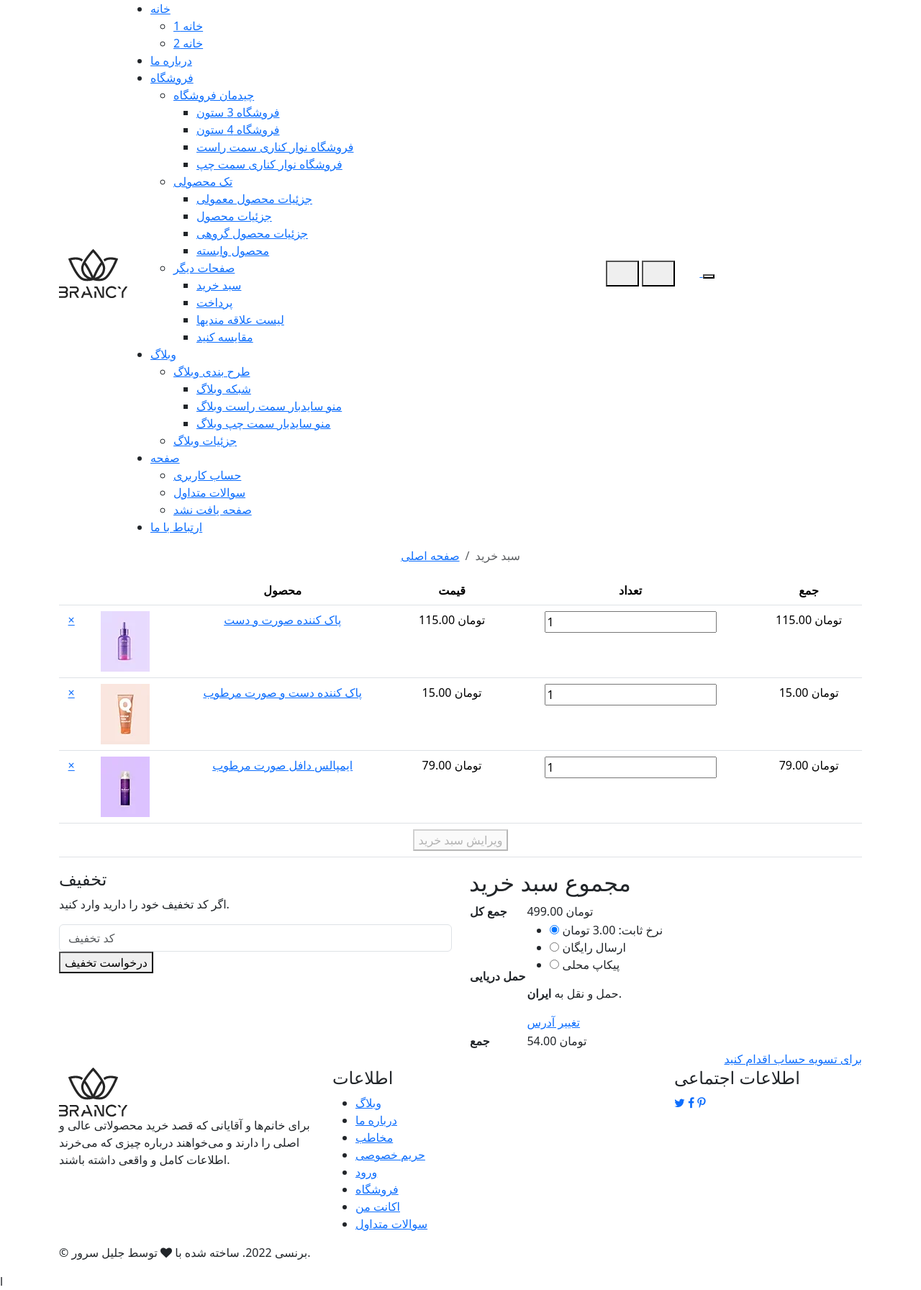
After one commit to HjtDev/Cosmetic-Shop, a Django app: page /cart/ in a window 1280 px wide. The commit adds this page. Shown: the whole page at 72% size. Run offline with Django 5.2, Linux system fonts and the light colour scheme; parts of the project's set-up code (start-up, migrations or seed data) failed here and were passed over; some libraries are stand-ins or nearby versions.

Commit message:
feat(cart-base-page)
Added cart list page

```diff
--- /dev/null
+++ b/cart/templates/product-cart.html
@@ -0,0 +1,191 @@
+{% extends 'parent/base.html' %}
+
+{% block title %}
+    سبد خرید
+{% endblock %}
+
+{% block content %}
+    <main class="main-content">
+
+        <!--== Start Page Header Area Wrapper ==-->
+        <nav aria-label="breadcrumb" class="breadcrumb-style1">
+            <div class="container">
+                <ol class="breadcrumb justify-content-center">
+                    <li class="breadcrumb-item"><a href="index-one.html">صفحه اصلی</a></li>
+                    <li class="breadcrumb-item active" aria-current="page">سبد خرید</li>
+                </ol>
+            </div>
+        </nav>
+        <!--== End Page Header Area Wrapper ==-->
+
+        <!--== Start Product Area Wrapper ==-->
+        <section class="section-space">
+            <div class="container">
+                <div class="shopping-cart-form table-responsive">
+                    <form action="#" method="post">
+                        <table class="table text-center">
+                            <thead>
+                            <tr>
+                                <th class="product-remove">&nbsp;</th>
+                                <th class="product-thumbnail">&nbsp;</th>
+                                <th class="product-name">محصول</th>
+                                <th class="product-price">قیمت</th>
+                                <th class="product-quantity">تعداد</th>
+                                <th class="product-subtotal">جمع</th>
+                            </tr>
+                            </thead>
+                            <tbody>
+                            <tr class="tbody-item">
+                                <td class="product-remove">
+                                    <a class="remove" href="javascript:void(0)">×</a>
+                                </td>
+                                <td class="product-thumbnail">
+                                    <div class="thumb">
+                                        <a href="single-product.html">
+                                            <img src="files/images/shop/cart1.webp" width="68" height="84"
+                                                 alt="Image-HasTech">
+                                        </a>
+                                    </div>
+                                </td>
+                                <td class="product-name">
+                                    <a class="title" href="single-product.html">پاک کننده صورت و دست</a>
+                                </td>
+                                <td class="product-price">
+                                    <span class="price">115.00 تومان</span>
+                                </td>
+                                <td class="product-quantity">
+                                    <div class="pro-qty">
+                                        <input type="text" class="quantity" title="Quantity" value="1">
+                                    </div>
+                                </td>
+                                <td class="product-subtotal">
+                                    <span class="price">115.00 تومان</span>
+                                </td>
+                            </tr>
+                            <tr class="tbody-item">
+                                <td class="product-remove">
+                                    <a class="remove" href="javascript:void(0)">×</a>
+                                </td>
+                                <td class="product-thumbnail">
+                                    <div class="thumb">
+                                        <a href="single-product.html">
+                                            <img src="files/images/shop/cart2.webp" width="68" height="84"
+                                                 alt="Image-HasTech">
+                                        </a>
+                                    </div>
+                                </td>
+                                <td class="product-name">
+                                    <a class="title" href="single-product.html">پاک کننده دست و صورت مرطوب</a>
+                                </td>
+                                <td class="product-price">
+                                    <span class="price">15.00 تومان</span>
+                                </td>
+                                <td class="product-quantity">
+                                    <div class="pro-qty">
+                                        <input type="text" class="quantity" title="Quantity" value="1">
+                                    </div>
+                                </td>
+                                <td class="product-subtotal">
+                                    <span class="price">15.00 تومان</span>
+                                </td>
+                            </tr>
+                            <tr class="tbody-item">
+                                <td class="product-remove">
+                                    <a class="remove" href="javascript:void(0)">×</a>
+                                </td>
+                                <td class="product-thumbnail">
+                                    <div class="thumb">
+                                        <a href="single-product.html">
+                                            <img src="files/images/shop/cart3.webp" width="68" height="84"
+                                                 alt="Image-HasTech">
+                                        </a>
+                                    </div>
+                                </td>
+                                <td class="product-name">
+                                    <a class="title" href="single-product.html"> ایمپالس دافل صورت مرطوب</a>
+                                </td>
+                                <td class="product-price">
+                                    <span class="price">79.00 تومان</span>
+                                </td>
+                                <td class="product-quantity">
+                                    <div class="pro-qty">
+                                        <input type="text" class="quantity" title="Quantity" value="1">
+                                    </div>
+                                </td>
+                                <td class="product-subtotal">
+                                    <span class="price">79.00 تومان</span>
+                                </td>
+                            </tr>
+                            <tr class="tbody-item-actions">
+                                <td colspan="6">
+                                    <button type="submit" class="btn-update-cart disabled" disabled>ویرایش سبد خرید
+                                    </button>
+                                </td>
+                            </tr>
+                            </tbody>
+                        </table>
+                    </form>
+                </div>
+                <div class="row">
+                    <div class="col-12 col-lg-6">
+                        <div class="coupon-wrap">
+                            <h4 class="title">تخفیف</h4>
+                            <p class="desc">اگر کد تخفیف خود را دارید وارد کنید.</p>
+                            <input type="text" class="form-control" placeholder="کد تخفیف">
+                            <button type="button" class="btn-coupon">درخواست تخفیف</button>
+                        </div>
+                    </div>
+                    <div class="col-12 col-lg-6">
+                        <div class="cart-totals-wrap">
+                            <h2 class="title">مجموع سبد خرید</h2>
+                            <table>
+                                <tbody>
+                                <tr class="cart-subtotal">
+                                    <th>جمع کل</th>
+                                    <td>
+                                        <span class="amount">499.00 تومان</span>
+                                    </td>
+                                </tr>
+                                <tr class="shipping-totals">
+                                    <th>حمل دریایی</th>
+                                    <td>
+                                        <ul class="shipping-list">
+                                            <li class="radio">
+                                                <input type="radio" name="shipping" id="radio1" checked>
+                                                <label for="radio1">نرخ ثابت:
+                                                    <span>3.00 تومان</span></label>
+                                            </li>
+                                            <li class="radio">
+                                                <input type="radio" name="shipping" id="radio2">
+                                                <label for="radio2">ارسال رایگان</label>
+                                            </li>
+                                            <li class="radio">
+                                                <input type="radio" name="shipping" id="radio3">
+                                                <label for="radio3">پیکاپ محلی</label>
+                                            </li>
+                                        </ul>
+                                        <p class="destination">حمل و نقل به
+                                            <strong> ایران</strong>.</p>
+                                        <a href="javascript:void(0)" class="btn-shipping-address">تغییر آدرس</a>
+                                    </td>
+                                </tr>
+                                <tr class="order-total">
+                                    <th>جمع</th>
+                                    <td>
+                                        <span class="amount">54.00 تومان</span>
+                                    </td>
+                                </tr>
+                                </tbody>
+                            </table>
+                            <div class="text-end">
+                                <a href="shop-checkout.html" class="checkout-button">برای تسویه حساب اقدام کنید</a>
+                            </div>
+                        </div>
+                    </div>
+                </div>
+            </div>
+        </section>
+        <!--== End Product Area Wrapper ==-->
+
+    </main>
+{% endblock %}
--- a/cart/urls.py
+++ b/cart/urls.py
@@ -6,5 +6,6 @@ app_name = 'cart'
 
 
 urlpatterns = [
+    path('', views.cart_list_view, name='cart_list'),
     path('add/', views.add_view, name='add_to_cart')
 ]
--- a/cart/views.py
+++ b/cart/views.py
@@ -31,3 +31,7 @@ def add_view(request):
             return JsonResponse({'error': 'Product does not exist'})
     else:
         return JsonResponse({'error': 'Invalid request method'})
+
+
+def cart_list_view(request):
+    return render(request, 'product-cart.html')
--- a/templates/parent/base.html
+++ b/templates/parent/base.html
@@ -5,12 +5,12 @@
 <head>
     <meta charset="utf-8">
     <meta http-equiv="x-ua-compatible" content="ie=edge">
-    <title>{% block title %}{% endblock %}</title>
+    <title>Oriflame | {% block title %}{% endblock %}</title>
     <meta name="robots" content="noindex, follow" />
-    <meta name="description" content="Brancy - Cosmetic & Beauty Salon Website Template">
+    <meta name="description" content="Oriflame - Cosmetic & Beauty Salon Website Template">
     <meta name="viewport" content="width=device-width, initial-scale=1, shrink-to-fit=no">
     <meta name="keywords" content="bootstrap, ecommerce, ecommerce html, beauty, cosmetic shop, beauty products, cosmetic, beauty shop, cosmetic store, shop, beauty store, spa, cosmetic, cosmetics, beauty salon" />
-    <meta name="author" content="codecarnival" />
+    <meta name="author" content="Mohammad Hojjat Nikoobkaht" />
 
     <!-- Favicon -->
     <link rel="shortcut icon" type="image/x-icon" href="{% static 'images/favicon.webp' %}">
--- a/templates/partials/cart.html
+++ b/templates/partials/cart.html
@@ -21,10 +21,7 @@ l{% load static %}
             {% endfor %}
         </ul>
         <p class="cart-total"><span>جمع کل:</span><span id="cart-total-price" class="amount">{{ cart.get_total_cost }} تومان</span></p>
-        <a class="btn-total" href="#">مشاهده سبد خرید</a>
-        {% if not cart|length == 0 %}
-            <a class="btn-total" href="#">پرداخت</a>
-        {% endif %}
+        <a class="btn-total" href="{% url 'cart:cart_list' %}">مشاهده سبد خرید</a>
     </div>
 </aside>
 <!--== End Aside Cart ==-->
```
